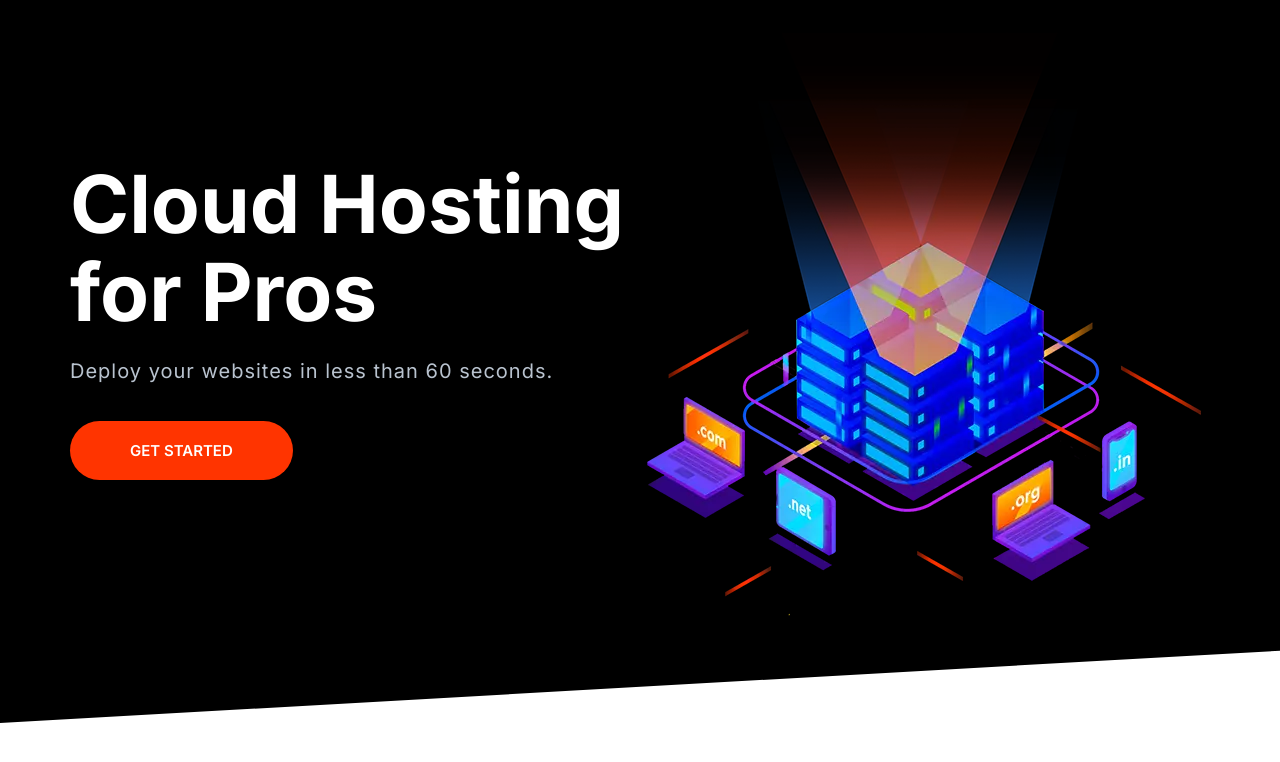
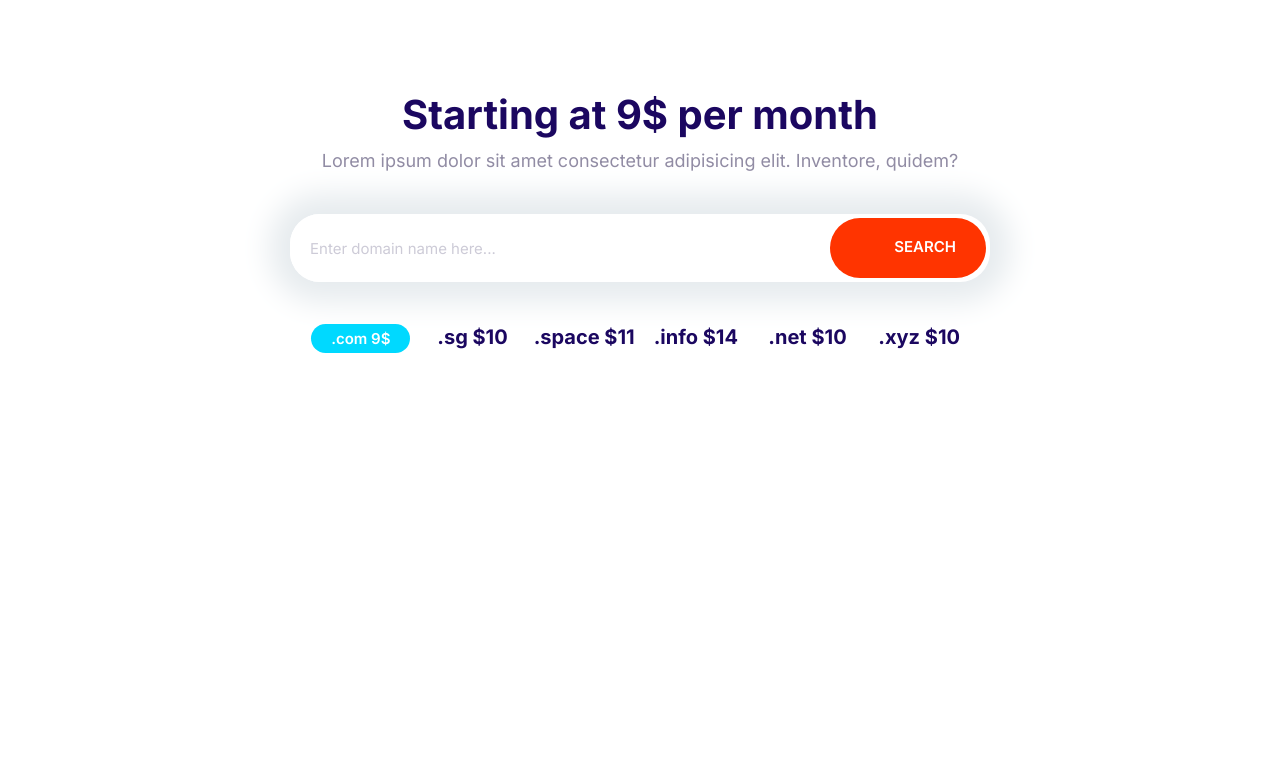
Before and after one commit to fayemoon/Moshify-project, a plain HTML site: page index.html in a window 1280 px wide. Drawn offline with Linux system fonts and the light colour scheme.

Commit message:
Build the block-domain component.

```diff
--- a/css/styles.css
+++ b/css/styles.css
@@ -210,6 +210,13 @@ a {
   white-space: nowrap;
 }
 
+.btn .icon {
+  width: 2rem;
+  height: 2rem;
+  margin-right: 1rem;
+  vertical-align: middle;
+}
+
 .btn--primary {
   background-color: var(--color-primary);
   color: #fff;
@@ -288,7 +295,7 @@ a {
 .input-group .input {
   border: 0;
   flex-grow: 1;
-  padding: 1.5rem 1rem;
+  padding: 1.5rem 2rem;
 }
 
 .input-group .btn {
@@ -713,3 +720,29 @@ a {
     align-self: center;
   }
 }
+
+/* Domain Block */
+
+.block-domain .input-group {
+  box-shadow: 0 0 30px 20px #e6ebee;
+  border: 0;
+  margin: 4rem auto;
+  max-width: 700px;
+}
+
+.block-domain__prices {
+  display: grid;
+  grid-template-columns: repeat(3, 1fr);
+  grid-template-rows: repeat(2, 6rem);
+  font-size: 2rem;
+  font-weight: 700;
+  justify-items: center;
+  max-width: 670px;
+  margin: 0 auto;
+}
+
+@media screen and (min-width: 768px) {
+  .block-domain__prices {
+    grid-template-columns: repeat(auto-fit, minmax(10rem, 1fr));
+  }
+}
--- a/index.html
+++ b/index.html
@@ -14,27 +14,35 @@
     <link rel="stylesheet" href="css/styles.css" />
   </head>
   <body>
-    <section class="block block--dark block--skewed-left hero">
-      <div class="container grid grid--cols-2">
-        <header class="block__header hero__content">
-          <h1 class="block__heading">Cloud Hosting for Pros</h1>
-          <p class="hero__tagline">
-            Deploy your websites in less than 60 seconds.
-          </p>
-          <a href="#" class="btn btn--accent btn--stretched">Get Started</a>
-        </header>
-        <picture>
-          <source
-            type="image/webp"
-            srcset="images/banner.webp 1x, images/banner@2x.webp 2x"
-          />
-          <source
-            type="image/png"
-            srcset="images/banner.png 1x, images/banner@2x.png 2x"
-          />
-          <img class="hero__image" src="images/banner.png" alt="" />
-        </picture>
+    <section class="block container block-domain">
+      <header class="block__header">
+        <h2>Starting at 9$ per month</h2>
+        <p>
+          Lorem ipsum dolor sit amet consectetur adipisicing elit. Inventore,
+          quidem?
+        </p>
+      </header>
+      <div class="input-group">
+        <input
+          type="text"
+          class="input"
+          placeholder="Enter domain name here..."
+        />
+        <button class="btn btn--accent">
+          <svg class="icon icon--white">
+            <use xlink:href="images/sprite.svg#search"></use>
+          </svg>
+          Search
+        </button>
       </div>
+      <ul class="list block-domain__prices">
+        <li><span class="badge badge--secondary">.com 9$</span></li>
+        <li>.sg $10</li>
+        <li>.space $11</li>
+        <li>.info $14</li>
+        <li>.net $10</li>
+        <li>.xyz $10</li>
+      </ul>
     </section>
     <script src="js/main.js"></script>
   </body>
```
Also changed, not shown: components/domain-blocks.html (added, +26 -0 lines).
